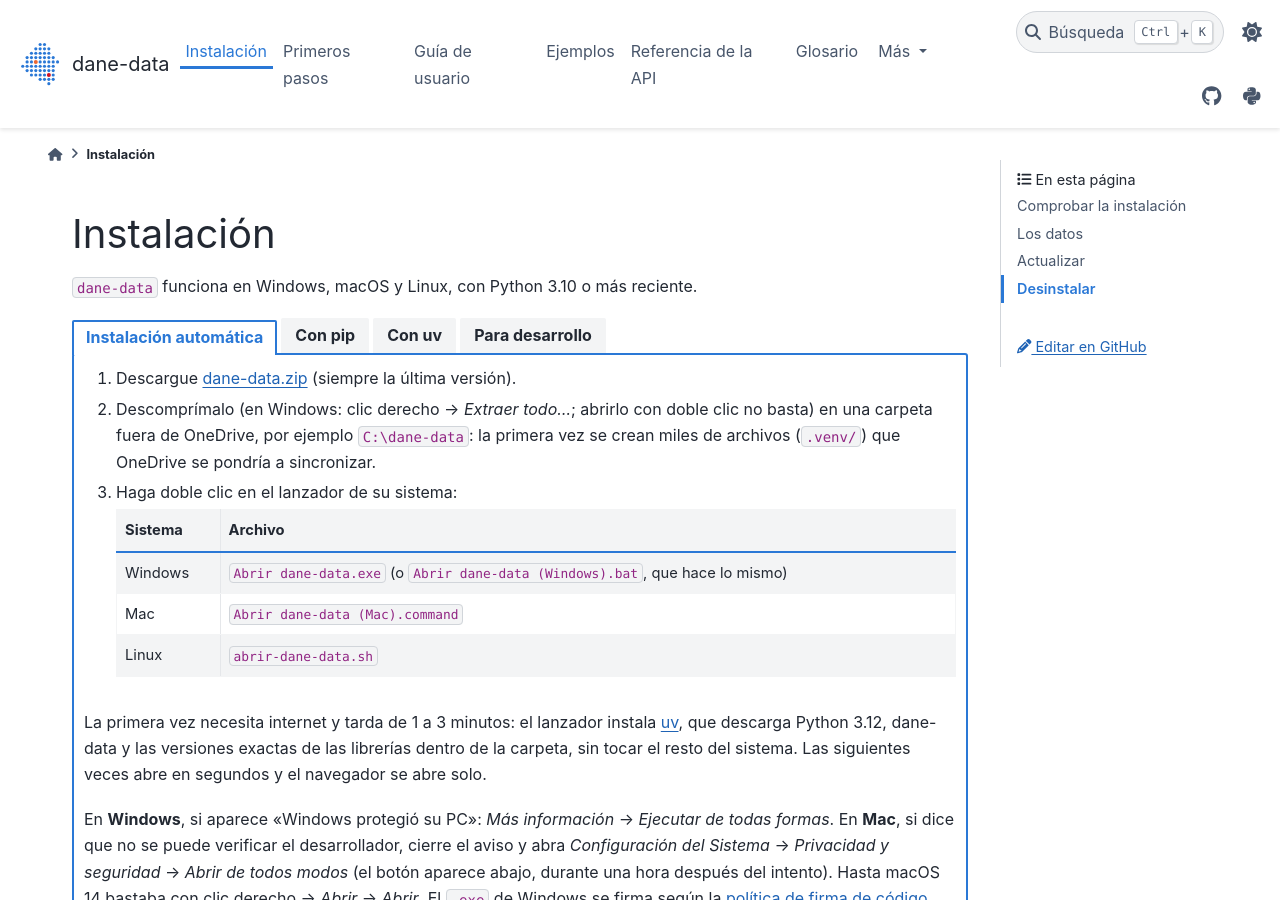
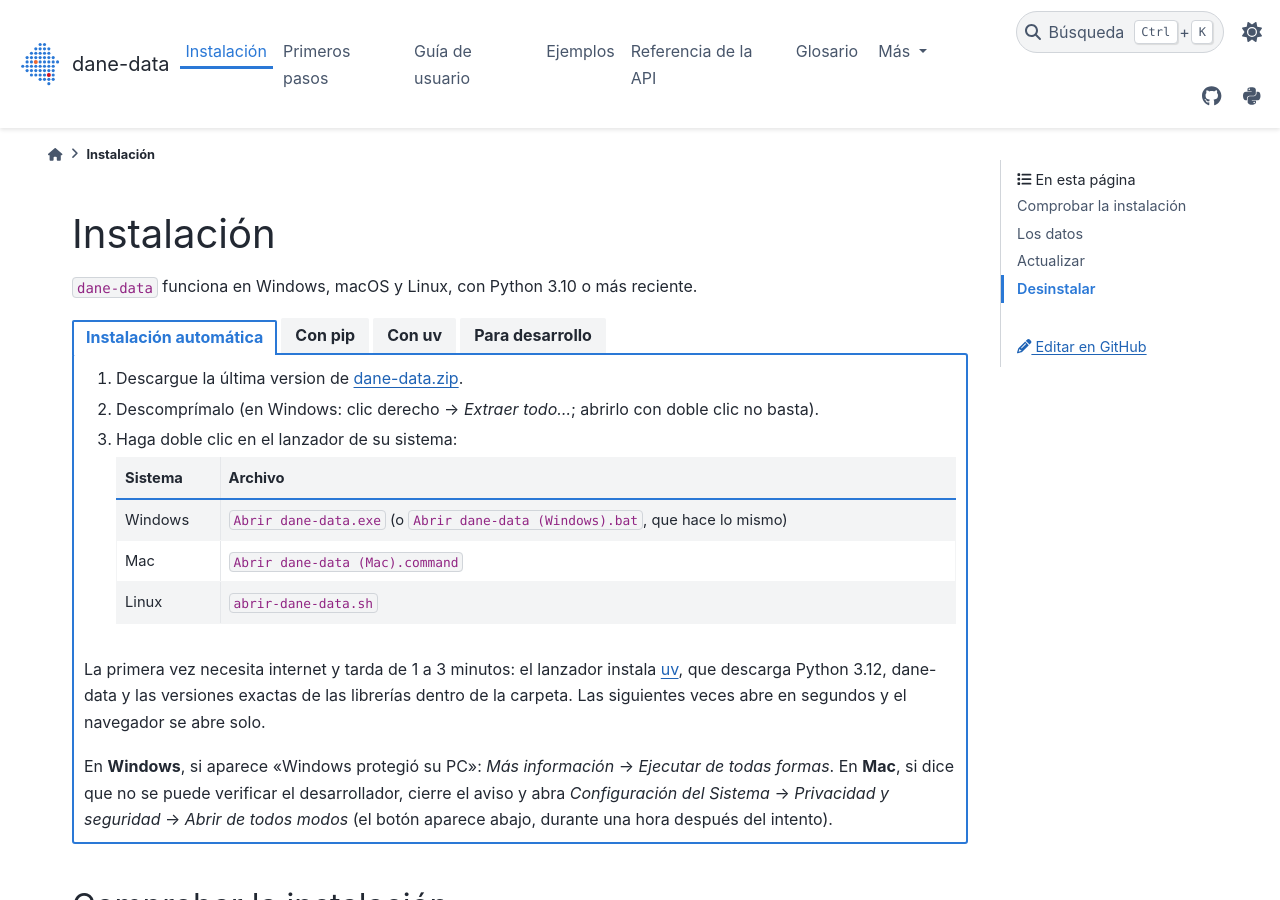
Before and after one commit to IntegralIndefinida/DANE-data, a Sphinx documentation site: the page built from docs/instalacion.md, in a window 1280 px wide and 900 px high. Built offline with Sphinx 7.4.7 and the PyData theme 0.15.4, drawn with Linux system fonts in a browser that asks for light colours; some of the changed text lies outside the part shown.

Commit message:
Cambio de redacción en la guía de instalación

```diff
--- a/docs/instalacion.md
+++ b/docs/instalacion.md
@@ -4,10 +4,8 @@
 
 ::::{tab-set}
 :::{tab-item} Instalación automática
-1. Descargue [dane-data.zip](https://github.com/IntegralIndefinida/DANE-data/releases/latest/download/dane-data.zip) (siempre la última versión).
-2. Descomprímalo (en Windows: clic derecho → *Extraer todo…*; abrirlo con doble clic no basta) en una
-   carpeta fuera de OneDrive, por ejemplo `C:\dane-data`: la primera vez se crean miles de archivos
-   (`.venv/`) que OneDrive se pondría a sincronizar.
+1. Descargue la última version de [dane-data.zip](https://github.com/IntegralIndefinida/DANE-data/releases/latest/download/dane-data.zip).
+2. Descomprímalo (en Windows: clic derecho → *Extraer todo…*; abrirlo con doble clic no basta).
 3. Haga doble clic en el lanzador de su sistema:
 
    | Sistema | Archivo |
@@ -18,14 +16,12 @@
 
 La primera vez necesita internet y tarda de 1 a 3 minutos: el lanzador instala
 [uv](https://docs.astral.sh/uv/), que descarga Python 3.12, dane-data y las versiones exactas de las
-librerías dentro de la carpeta, sin tocar el resto del sistema. Las siguientes veces abre en segundos y el navegador
-se abre solo.
+librerías dentro de la carpeta. Las siguientes veces abre en segundos y el navegador se abre solo.
 
 En **Windows**, si aparece «Windows protegió su PC»: *Más información* → *Ejecutar de todas formas*. En
 **Mac**, si dice que no se puede verificar el desarrollador, cierre el aviso y abra *Configuración del
 Sistema* → *Privacidad y seguridad* → *Abrir de todos modos* (el botón aparece abajo, durante una hora
-después del intento). Hasta macOS 14 bastaba con clic derecho → *Abrir* → *Abrir*. El `.exe` de Windows
-se firma según la [política de firma de código](https://github.com/IntegralIndefinida/DANE-data#política-de-firma-de-código-code-signing-policy).
+después del intento).
 :::
 
 :::{tab-item} Con pip
```
